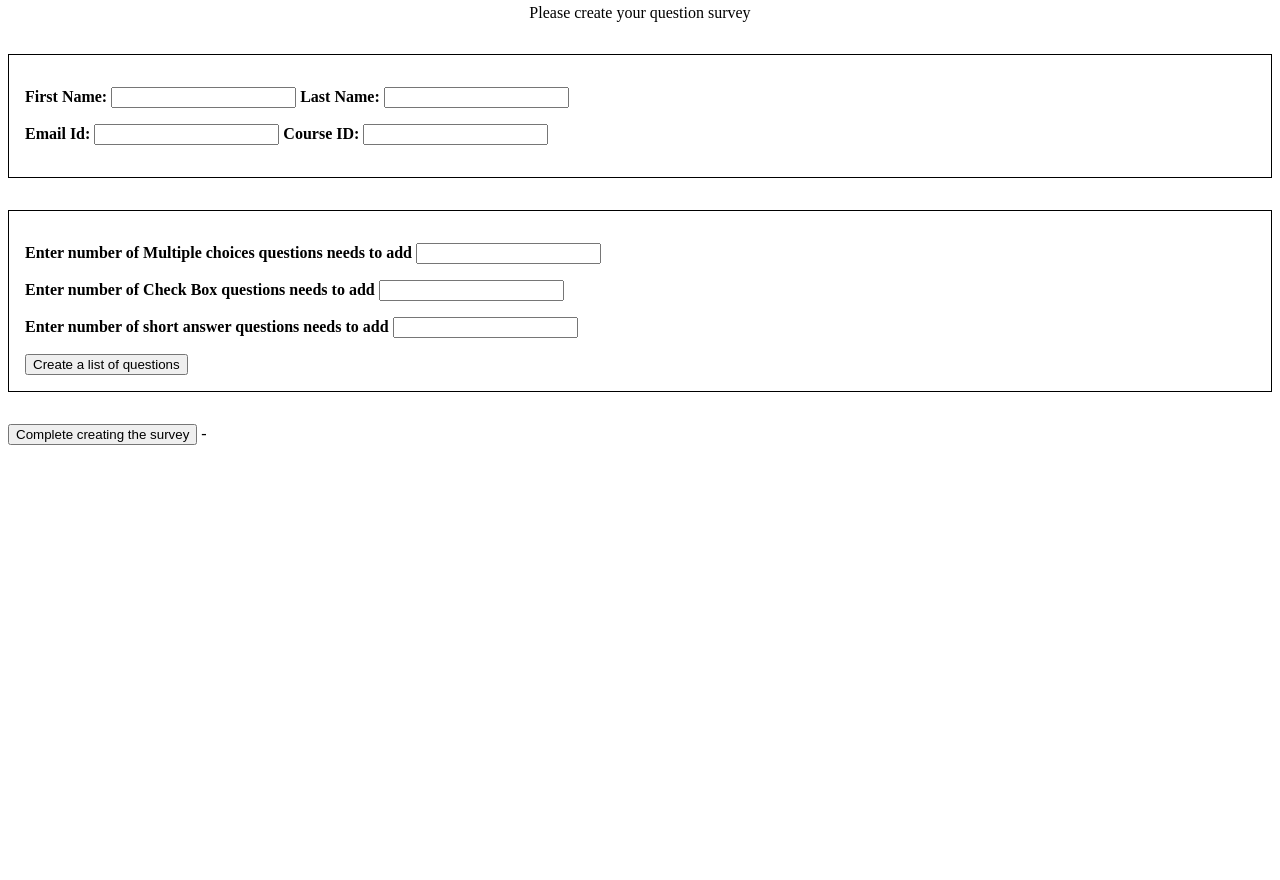
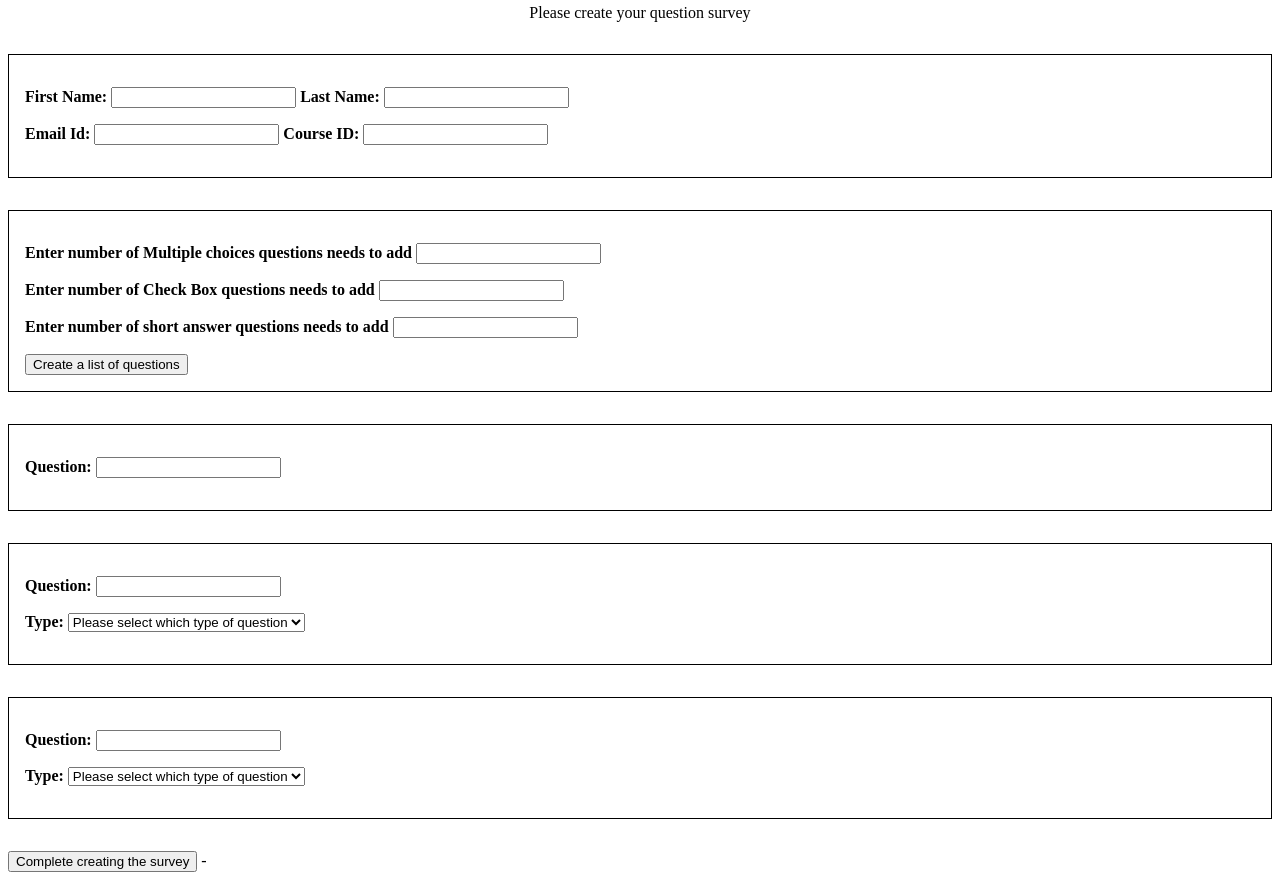
Before and after one commit to shenlong3010/Course-Evalution, a website: page public/index.html in a window 1280 px wide. Shown: the part 82-962 px from the top of the page. Before the commit the page ends 800 px from the top, so only its background shows below. Drawn offline with Linux system fonts and the light colour scheme.

Commit message:
Update index.html

```diff
--- a/public/index.html
+++ b/public/index.html
@@ -45,7 +45,14 @@
 			<button id="question_generate">Create a list of questions</button>
 	</div>
 
-	<!--
+	<!-- Short Answer -->
+
+	<div class="form">
+		<div>
+			<label for="question">Question:</label>
+			<input id="question" type="text" name="question">
+		</div>
+	</div>
 
 	<div class="form">
 		<div>
@@ -63,7 +70,21 @@
 		</div>
 	</div>
 
-	-->
+	<div class="form">
+		<div>
+			<label for="question">Question:</label>
+			<input id="question" type="text" name="question">
+		</div>
+		<div>
+			<label for="type">Type:</label>
+			<select id="type" name="type">
+				<option value="">Please select which type of question</option>
+				<option value="MCQ">Multiple Choice</option>
+				<option value="Short/Long Answer">Short/Long Answer</option>
+				<option value="Checkbox">CheckBoxes</option>
+			</select>
+		</div>
+	</div>
 
 	<div id="mcq_list">
 	</div>
```
